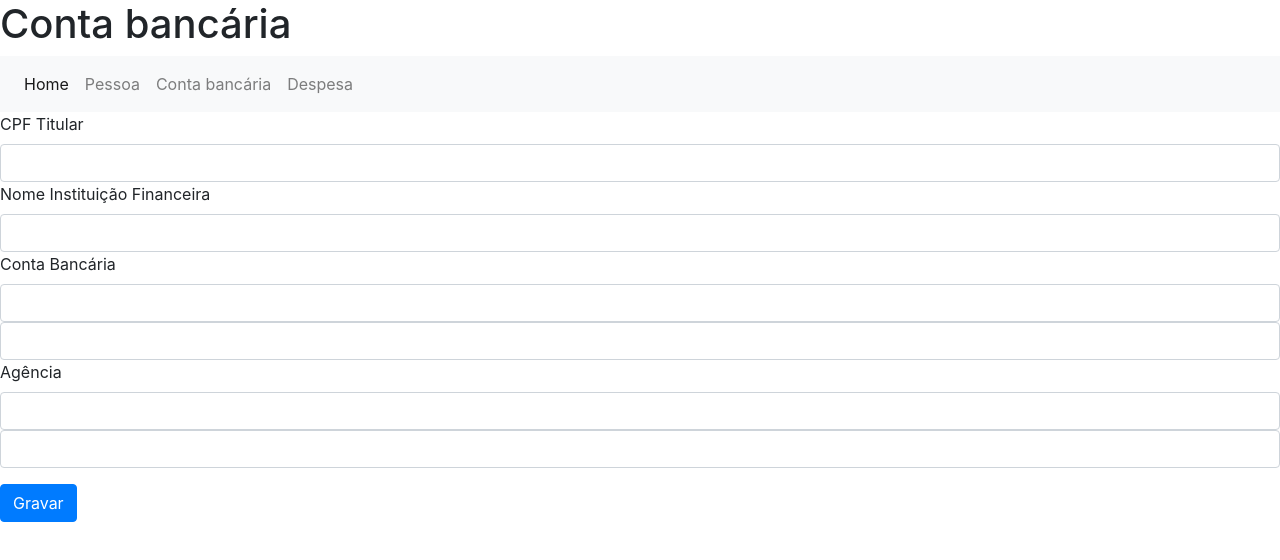
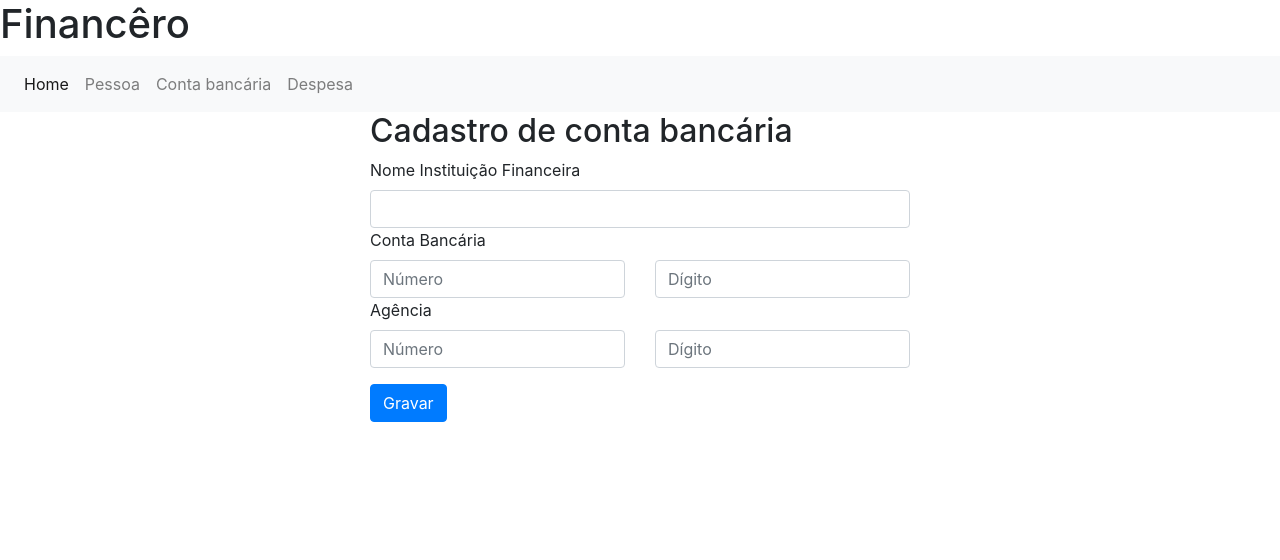
Before and after one commit to daybson/engenharia-software, a website: page public/contabancaria.html in a window 1280 px wide. Drawn offline with nearby package versions, Linux system fonts and the light colour scheme.

Commit message:
feat: melhorias em layout

```diff
--- a/public/contabancaria.html
+++ b/public/contabancaria.html
@@ -10,7 +10,7 @@
 </head>
 
 <body>
-    <h1>Conta bancária</h1>
+    <h1>Financêro</h1>
 
     <nav class="navbar navbar-expand-lg navbar-light bg-light">
 
@@ -38,29 +38,47 @@
         </div>
     </nav>
 
+    <div class="container">
+        <div class="row justify-content-center">
+            <div class="col-md-6">
+                <h2>Cadastro de conta bancária</h2>
+
                 <form>
                     <div class="form-group">
-            <label for="idCpf">CPF Titular</label>
-            <input type="number" class="form-control" maxlength="11" id="idCpf">
+                        <!-- <label for="idCpf">CPF Titular</label>
+                        <input type="number" class="form-control" maxlength="11" id="idCpf"> -->
 
                         <label for="idInstituicao">Nome Instituição Financeira</label>
                         <input type="text" maxlength="25" class="form-control" id="idInstituicao">
 
                         <label for="idNumeroConta">Conta Bancária</label>
-            <div>
-                <input type="text" class="form-control" id="idNumeroConta">
-                <input type="text" class="form-control" id="idDigitoConta">
+                        <div class="row">
+                            <div class="col">
+                                <input type="text" class="form-control" id="idNumeroConta" placeholder="Número">
+                            </div>
+
+                            <div class="col">
+                                <input type="text" class="form-control" id="idDigitoConta" placeholder="Dígito">
+                            </div>
                         </div>
 
                         <label for="idAgencia">Agência</label>
-            <div>
-                <input type="text" class="form-control" id="idAgencia">
-                <input type="text" class="form-control" id="idDigitoAgencia">
+                        <div class="row">
+                            <div class="col">
+                                <input type="text" class="form-control" id="idAgencia" placeholder="Número">
+                            </div>
+
+                            <div class="col">
+                                <input type="text" class="form-control" id="idDigitoAgencia" placeholder="Dígito">
+                            </div>
                         </div>
                     </div>
 
                     <button type="submit" class="btn btn-primary">Gravar</button>
                 </form>
+            </div>
+        </div>
+    </div>
 </body>
 
 </html>
```
Also changed, not shown: public/despesa.html (+9 -2 lines), public/pessoa.html (+9 -3 lines). Lines whose indentation alone changed are shown as unchanged.
